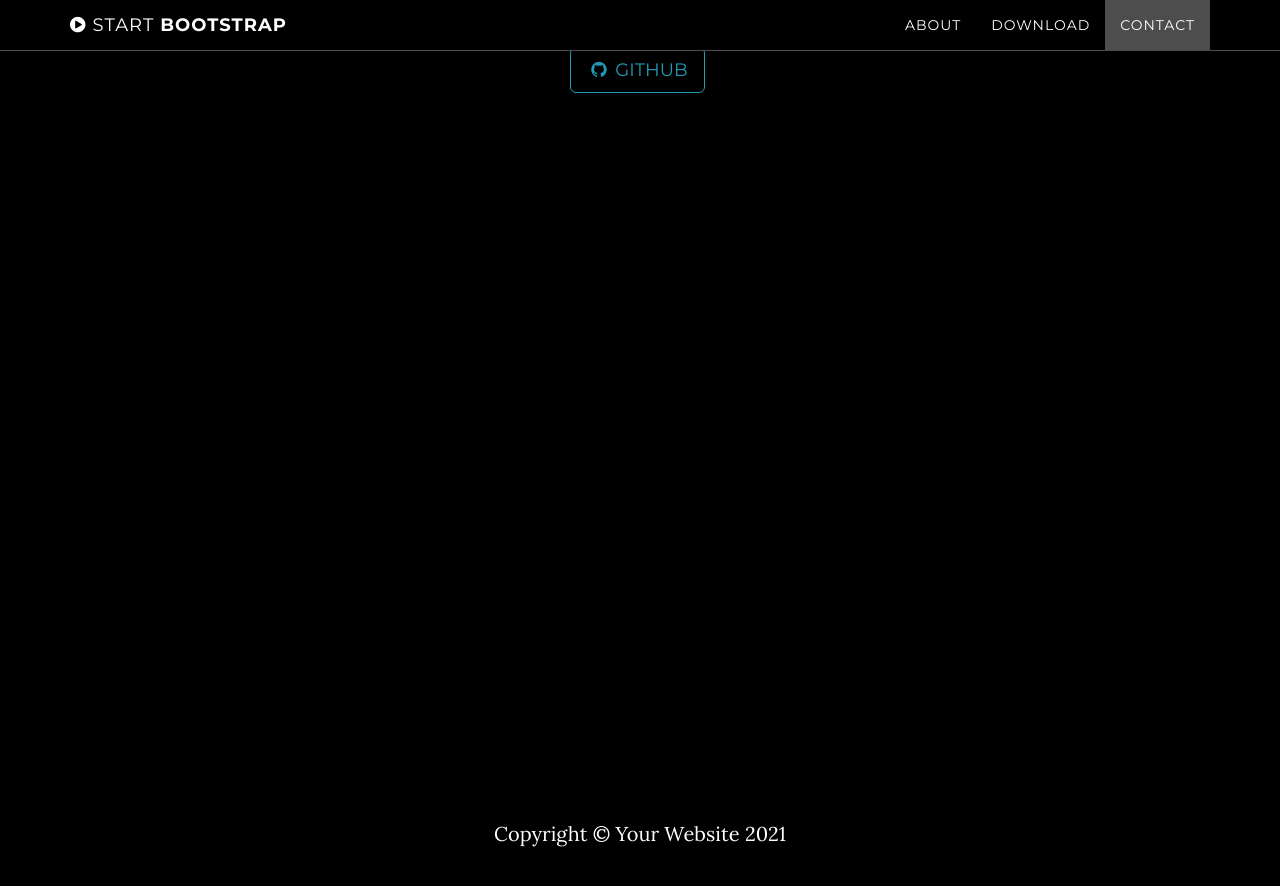
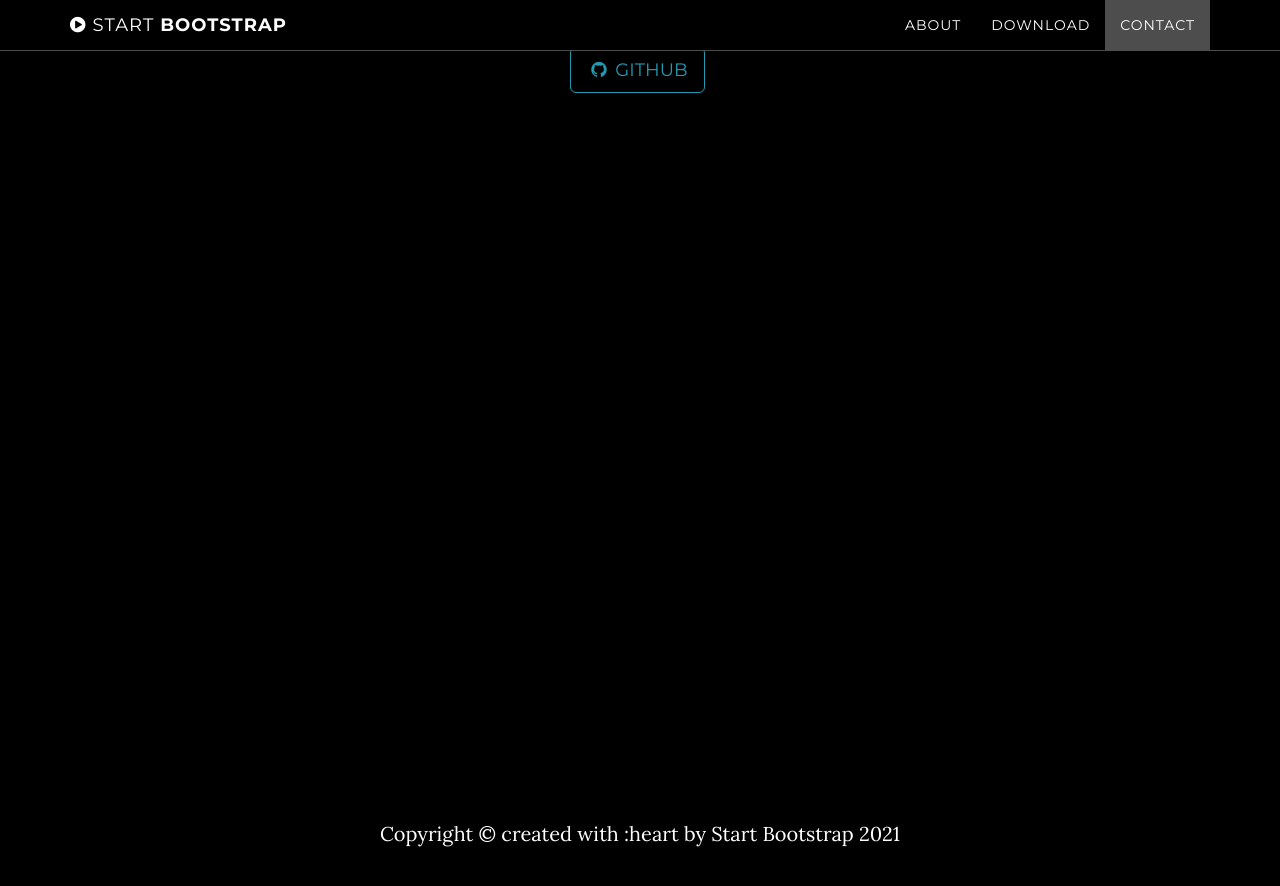
Before and after one commit to kozload/kozload.github.io, a Jekyll site: the page built from index.html, in a window 1280 px wide and 900 px high, scrolled down 2532 px. Shown: the top 886 px of the window. Built offline with Jekyll 4.4.1, drawn with Linux system fonts in a browser that asks for light colours.

Commit message:
Update _config.yml

```diff
--- a/_config.yml
+++ b/_config.yml
@@ -10,7 +10,7 @@ color:
   links: '#219ab3'
 
 # Footer settings
-footer: Your Website
+footer: created with :heart by Start Bootstrap
 
 # Social networks usernames (many more available: google-plus, flickr, dribbble, pinterest, instagram, tumblr, linkedin, etc.)
 social:
```
